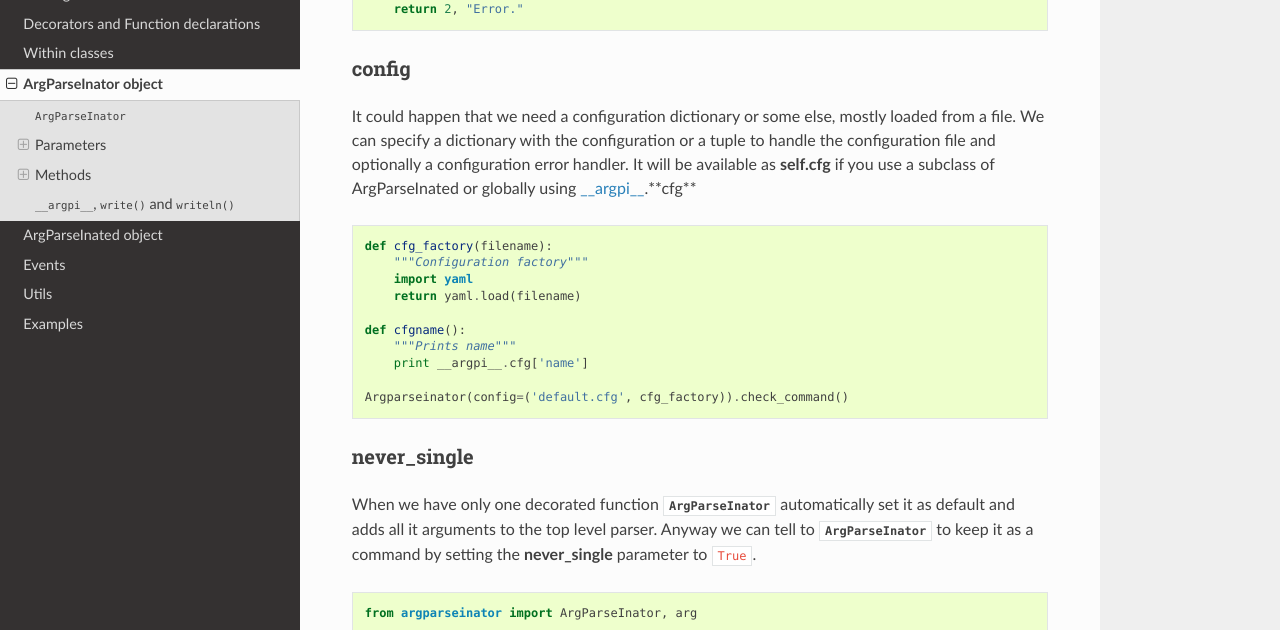
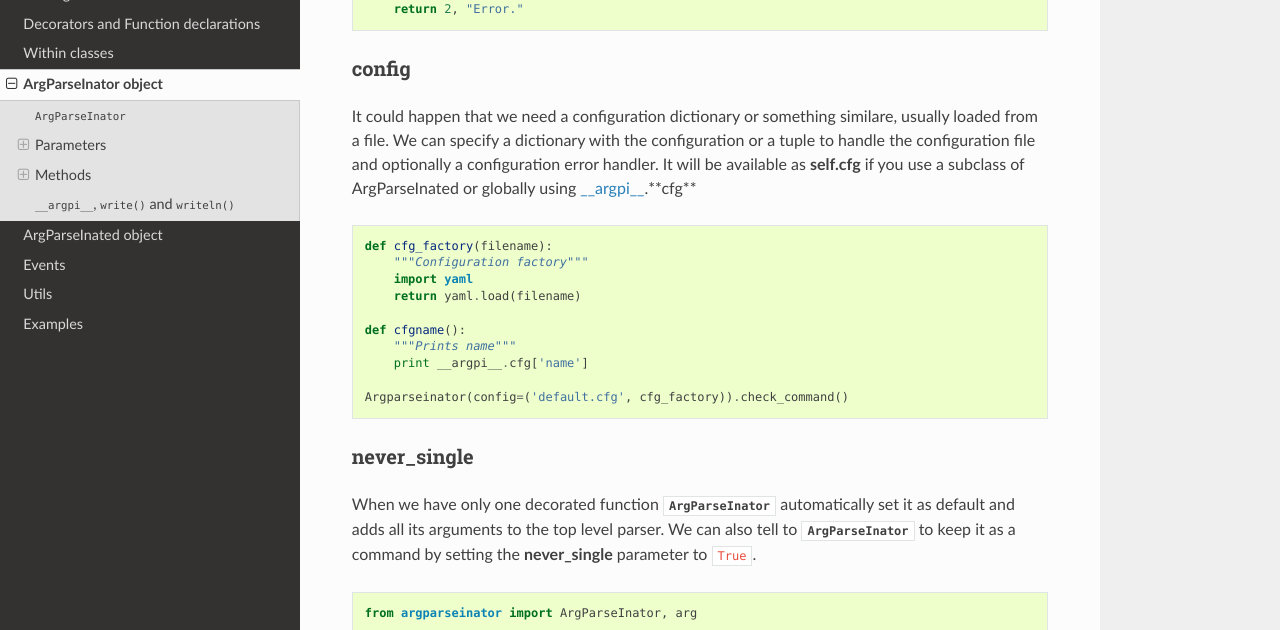
Before and after one commit to ellethee/argparseinator, a Sphinx documentation site: the page built from docs/source/argparseinator.rst, in a window 1280 px wide and 1400 px high, scrolled down 2583 px. Shown: the part 151-781 px from the top of the window. Built offline with Sphinx 7.4.7 and the Read the Docs theme 2.0.0, drawn with Linux system fonts in a browser that asks for light colours; some of the changed text lies outside the part shown.

Commit message:
argparseinator.rst edited online with Bitbucket

```diff
--- a/docs/source/argparseinator.rst
+++ b/docs/source/argparseinator.rst
@@ -163,8 +163,8 @@
 
 config
 ------
-It could happen that we need a configuration dictionary or some else,
-mostly loaded from a file. We can specify a dictionary with the configuration
+It could happen that we need a configuration dictionary or something similare,
+usually loaded from a file. We can specify a dictionary with the configuration
 or a tuple to handle the configuration file and optionally a configuration
 error handler.
 It will be available as **self.cfg** if you use a subclass of ArgParseInated or
@@ -192,8 +192,8 @@
 never_single
 ------------
 When we have only one decorated function :class:`ArgParseInator` automatically
-set it as default and adds all it arguments to the top level parser.
-Anyway we can tell to :class:`ArgParseInator` to keep it as a command by setting
+set it as default and adds all its arguments to the top level parser.
+We can also tell to :class:`ArgParseInator` to keep it as a command by setting
 the **never_single** parameter to ``True``.
 
 .. code-block:: python
@@ -265,8 +265,8 @@
 
 ff_prefix
 ---------
-It's a shortcut for fromfile_prefix_chars_ except if is True automatically use
-the **@** as fromfile_prefix_chars.
+It's a shortcut for fromfile_prefix_chars_. Note that if its value is True then it
+automatically uses the **@** as fromfile_prefix_chars.
 
 
 msg_on_error_only
@@ -376,8 +376,8 @@
 
 :class:`__argpi__`, :meth:`write` and :meth:`writeln`
 =====================================================
-Just before execute the command :class:`ArgParseInator` adds two global
-shortcuts for it's methods :meth:`ArgParseInator.write` and
+Just before executing the command :class:`ArgParseInator` it adds two global
+shortcuts for its methods :meth:`ArgParseInator.write` and
 :meth:`ArgParseInator.writeln` respectively :meth:`write` and :meth:`writeln`
 and the global reference to the instance as :class:`__argpi__`.
 
```
Also changed, not shown: other parts of docs/source/argparseinator.rst (+10 -10 lines).
